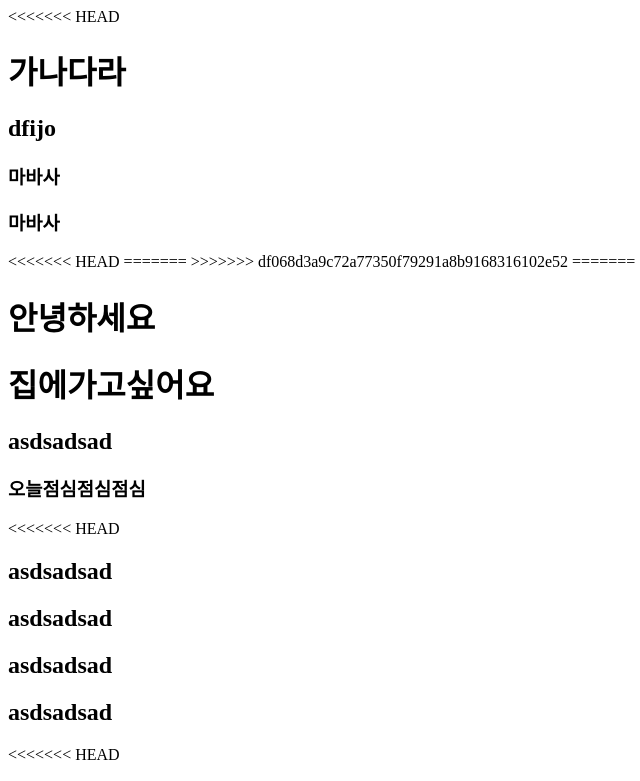
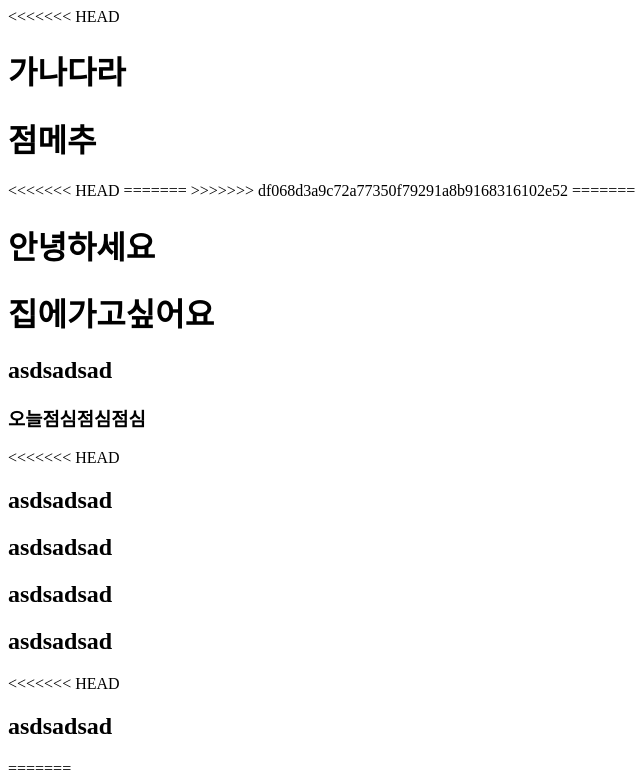
Before and after one commit to 2024-SMHRD-KDT-BigData-32/Luckyvicky, a plain HTML site: page Luckyvicky/src/main/webapp/NewFile.html in a window 1280 px wide. Shown: the top 781 px of the page, without its empty margins (0-640 px from the left). Drawn offline with Linux system fonts and the light colour scheme.

Commit message:
Update NewFile.html

```diff
--- a/Luckyvicky/src/main/webapp/NewFile.html
+++ b/Luckyvicky/src/main/webapp/NewFile.html
@@ -7,9 +7,8 @@
 <body>
 <<<<<<< HEAD
 	<h1>가나다라</h1>
-	<h2>dfijo</h2>
-	<h3>마바사</h3>
-	<h3>마바사</h3>
+	<h1>점메추</h1>
+
 <<<<<<< HEAD
 
 =======
```
